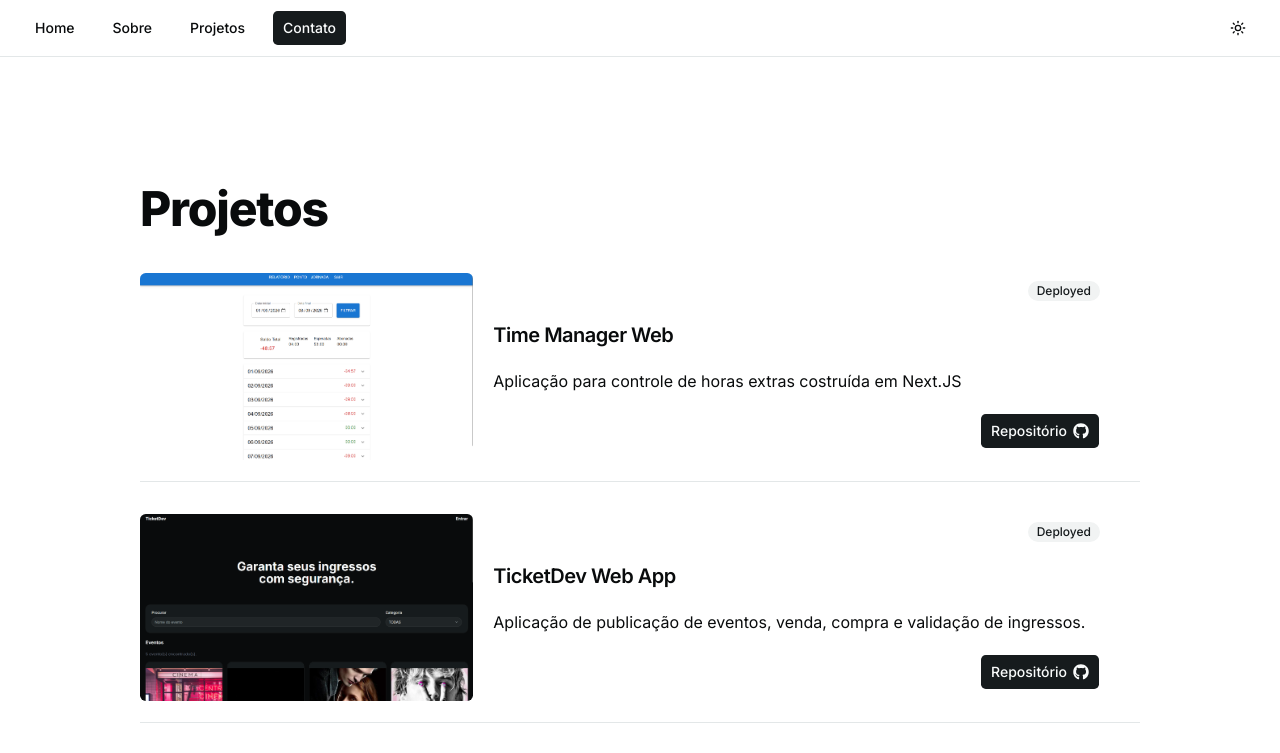
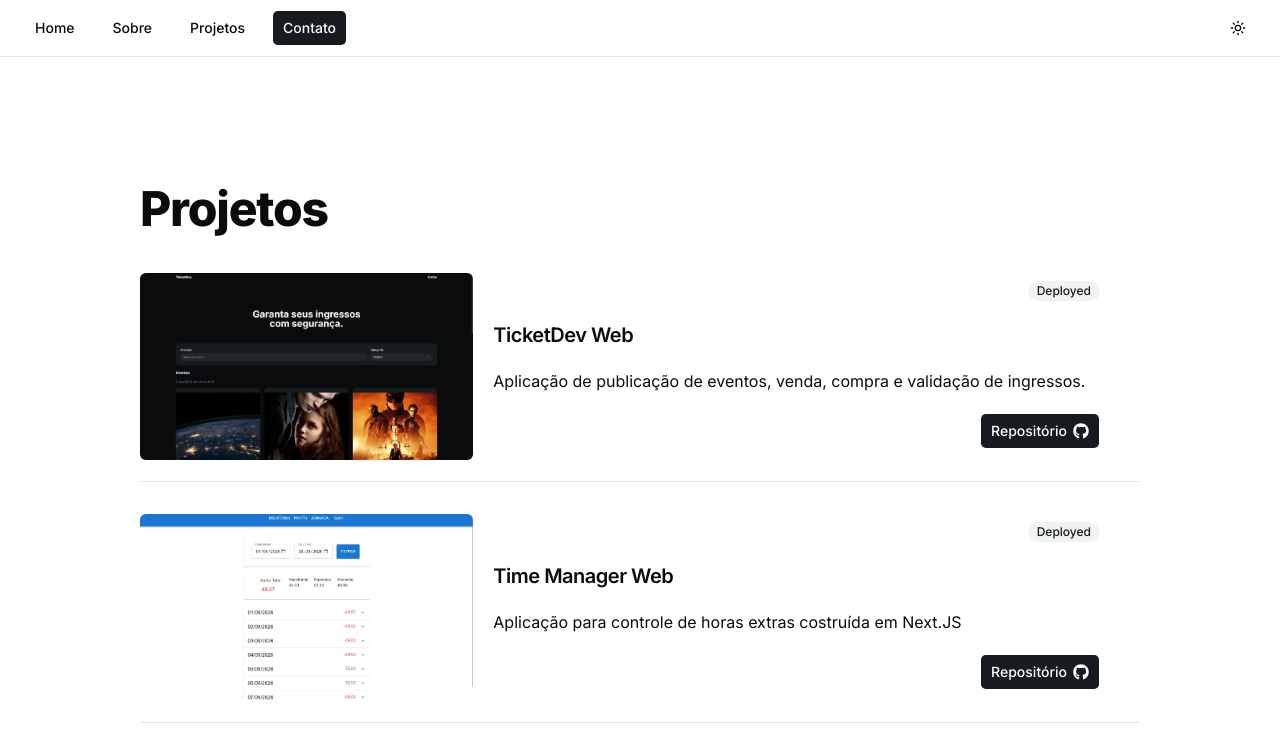
Before and after one commit to jlucassaldanha/web-portfolio, a Next.js app: page /projects in a window 1280 px wide. Shown: the top 753 px of the page. Built offline with nearby package versions, Linux system fonts and the light colour scheme.

Commit message:
refactor: mudando imgem do banner e ordem dos projetos

```diff
--- a/src/app/projects/page.tsx
+++ b/src/app/projects/page.tsx
@@ -6,18 +6,18 @@ import ticketDevApiCover from "../../../public/ticket_dev_api_cover.png"
 
 const projects: ProjectType[] = [
   {
+    title: "TicketDev Web",
+    description: "Aplicação de publicação de eventos, venda, compra e validação de ingressos.",
+    repoUrl: "https://github.com/jlucassaldanha/ticketdevweb",
+    deployUrl: "https://ticketdevweb.vercel.app",
+    img: ticketDevCover
+  },
+  {
     title: "Time Manager Web",
     description: "Aplicação para controle de horas extras costruída em Next.JS",
     repoUrl: "https://github.com/jlucassaldanha/time-manager-web",
     deployUrl: "https://timemanagerweb.vercel.app",
     img: timeManagerCover
-  },
-  {
-    title: "TicketDev Web App",
-    description: "Aplicação de publicação de eventos, venda, compra e validação de ingressos.",
-    repoUrl: "https://github.com/jlucassaldanha/ticketdevweb",
-    deployUrl: "https://ticketdevweb.vercel.app",
-    img: ticketDevCover
   },
   {
     title: "Time Manager",
```
Also changed, not shown: public/ticket_dev_cover.png.
